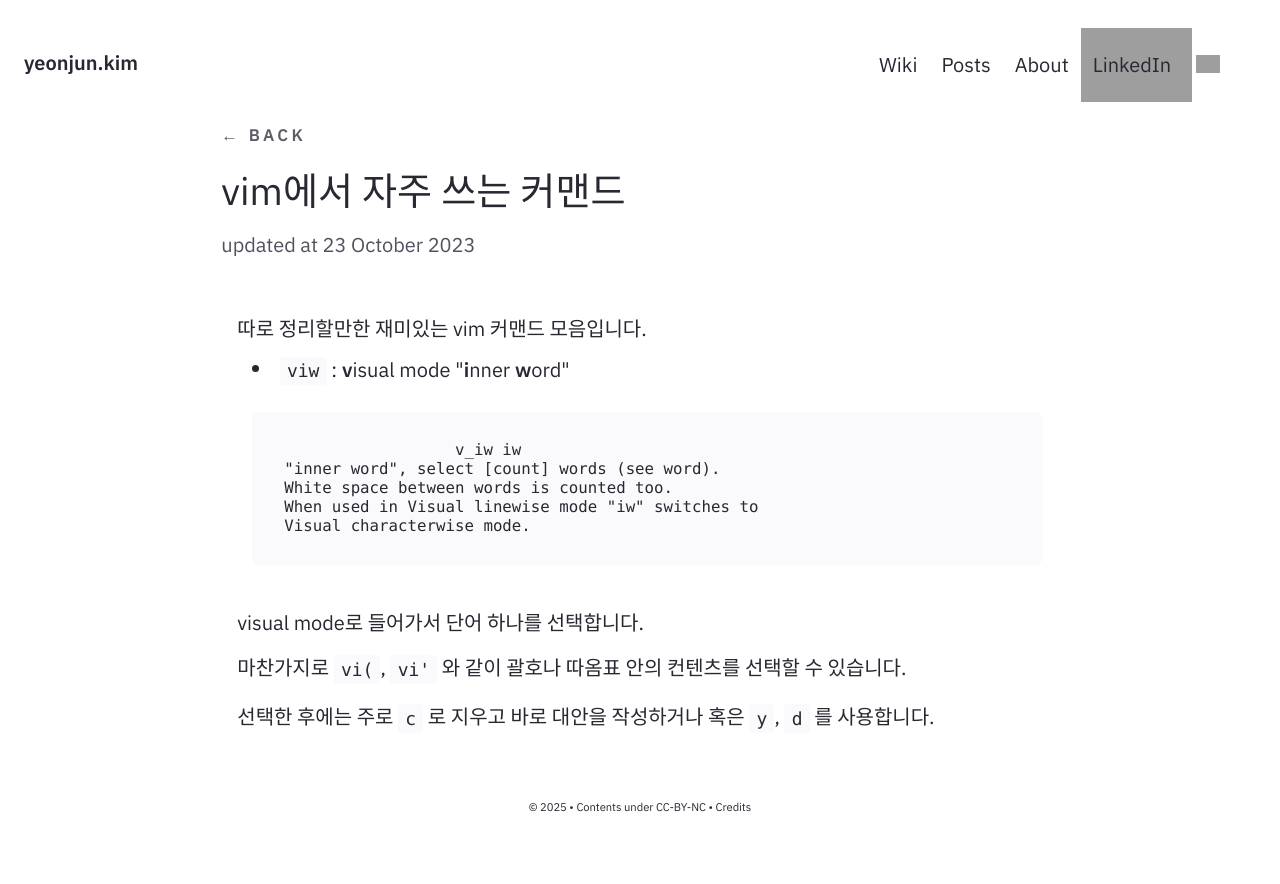
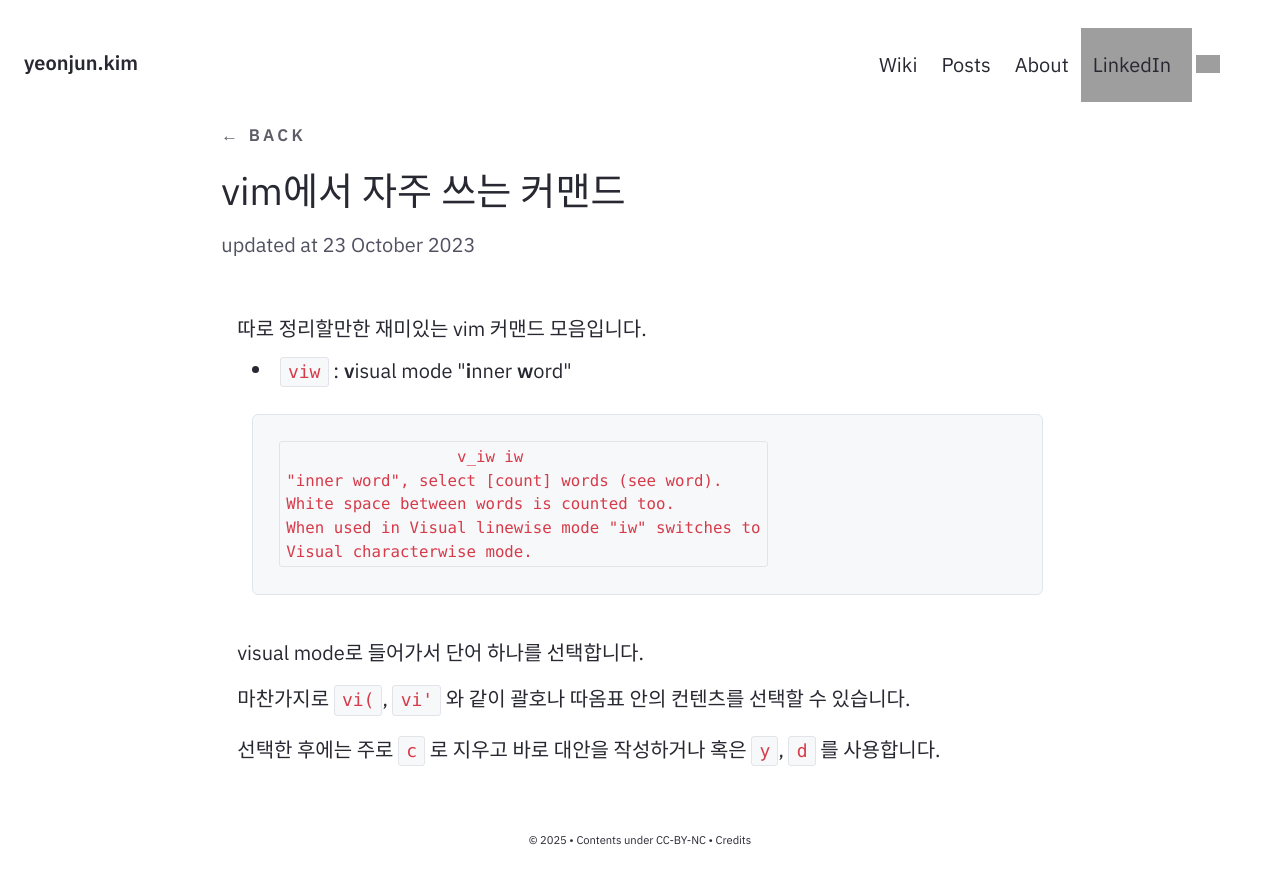
Before and after one commit to yecnj/yecnj.github.io, a Jekyll site: the page built from _notes/Public/vim/vim에서 자주 쓰이는 커맨드.md, in a window 1280 px wide. Shown: the top 884 px of the page. Built offline with Jekyll 4.4.1, drawn with Linux system fonts in a browser that asks for light colours; comment, search, counter and statistics services are not loaded; grey boxes are pictures that could not be loaded.

Commit message:
codeblock

```diff
--- a/assets/css/style.css
+++ b/assets/css/style.css
@@ -1185,17 +1185,97 @@
 .content pre {
     margin: 1.5em 0;
     padding: 1.5em;
-    background-color: var(--color-bg-sub);
-    border-radius: 8px;
+    background: #f6f8fa;  /* GitHub 스타일 배경색 */
+    border: 1px solid #e1e4e8;  /* 테두리 추가 */
+    border-radius: 6px;
     overflow-x: auto;
-}
-
-.content code {
-    font-family: 'IBM Plex Mono', Consolas, Monaco, 'Andale Mono', monospace;
+    position: relative;
+}
+
+.content pre code {
+    font-family: 'JetBrains Mono', Consolas, Monaco, 'Andale Mono', monospace;
     font-size: 0.9em;
+    line-height: 1.5;
+    color: #24292e;  /* GitHub 기본 텍스트 색상 */
+    background: none;
+    text-align: left;
+    white-space: pre;
+    word-spacing: normal;
+    word-break: normal;
+    word-wrap: normal;
+    -moz-tab-size: 4;
+    -o-tab-size: 4;
+    tab-size: 4;
+    -webkit-hyphens: none;
+    -moz-hyphens: none;
+    -ms-hyphens: none;
+    hyphens: none;
+    padding: 0;
+    border: none;
+}
+
+/* Inline code */
+.content p code,
+.content li code {
+    font-family: 'JetBrains Mono', Consolas, Monaco, 'Andale Mono', monospace;
+    font-size: 0.9em;
+    background: #f6f8fa;
+    color: #d73a49;  /* GitHub 인라인 코드 색상 */
     padding: 0.2em 0.4em;
-    background-color: var(--color-bg-sub);
-    border-radius: 4px;
+    border-radius: 3px;
+    font-weight: normal;
+    border: 1px solid #e1e4e8;
+}
+
+/* Syntax Highlighting - GitHub Light Theme */
+.content pre code .keyword,
+.content pre code .selector-tag {
+    color: #d73a49;  /* 빨간색 */
+}
+
+.content pre code .string,
+.content pre code .attr {
+    color: #032f62;  /* 진한 파란색 */
+}
+
+.content pre code .number,
+.content pre code .literal {
+    color: #005cc5;  /* 파란색 */
+}
+
+.content pre code .comment {
+    color: #6a737d;  /* 회색 */
+    font-style: italic;
+}
+
+.content pre code .function {
+    color: #6f42c1;  /* 보라색 */
+}
+
+.content pre code .class-name {
+    color: #6f42c1;  /* 보라색 */
+}
+
+.content pre code .variable,
+.content pre code .template-variable {
+    color: #24292e;  /* 기본 텍스트 색상 */
+}
+
+/* Dark mode adjustments */
+html[data-theme="dark"] .content pre {
+    background: #2c313a;
+    border-color: #3e4451;
+}
+
+html[data-theme="dark"] .content pre code {
+    color: #abb2bf;
+}
+
+html[data-theme="dark"] .content p code,
+html[data-theme="dark"] .content li code {
+    background: #2c313a;
+    border-color: #3e4451;
+    color: #e06c75;
 }
 
 .content img {
```
Also changed, not shown: _notes/Public/GCP/BigQuery에서 자주 쓰는 쿼리.md (+4 -4 lines).
